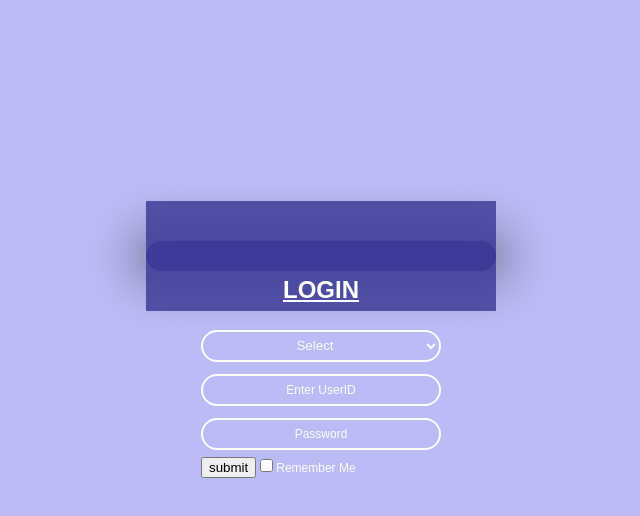
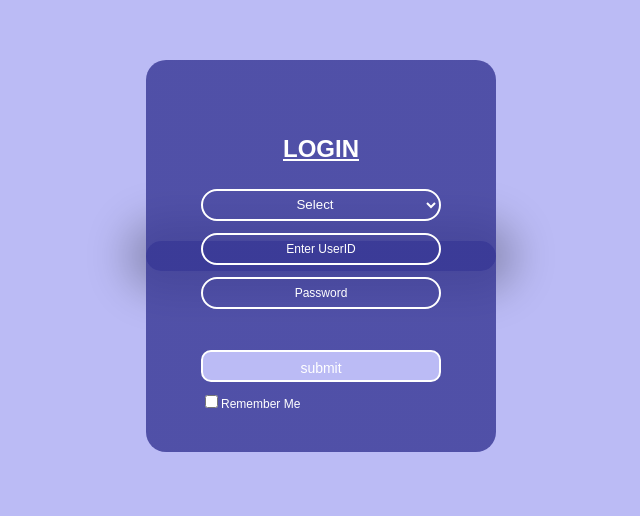
Before and after one commit to Siddhant1289/Product-Digital-Stamping, a React (Create React App) app: page /product in a window 1280 px wide. Shown: the part 144-660 px from the top of the page, without its empty margins (319-959 px from the left). Built offline with nearby package versions, Linux system fonts and the light colour scheme.

Commit message:
resolved manufacturer and shopkeeper css problems

```diff
--- a/src/Login.css
+++ b/src/Login.css
@@ -4,7 +4,6 @@
   font-family: sans-serif;
   background-color: rgb(187, 187, 245);
   color: #fff;
-  display: flex;
   align-items: center;
   justify-content: center;
 }
@@ -27,16 +26,15 @@
   position: relative;
   width: 100%;
   height: 100%;
-  transform-style: preserve-3d;
-  transition: transform 1s;
 }
 .card-front,
 .card-back {
   position: absolute;
   width: 100%;
-  height: 100%;
+  height: 392px;
   background-position: center;
   background-size: cover;
+  border-radius: 20px;
   background-image: linear-gradient(
     rgba(54, 54, 148, 0.8),
     rgba(54, 54, 148, 0.8)
@@ -82,7 +80,8 @@
   color: #fff;
   font-size: 12px;
 }
-button {
+.submit-btn {
+  position: relative;
   width: 100%;
   background: transparent;
   border: 2px solid #fff;
@@ -95,20 +94,6 @@ button {
   outline: none;
   color: #fff;
   cursor: pointer;
-}
-.submit-btn {
-  position: relative;
-}
-.submit-btn::after {
-  content: "\27a4";
-  color: rgba(54, 54, 148, 0.8);
-  line-height: 32px;
-  font-size: 14px;
-  height: 32px;
-  width: 32px;
-  border-radius: 50%;
-  background: #fff;
-  position: static;
 }
 
 span {
--- a/src/Login.js
+++ b/src/Login.js
@@ -29,7 +29,7 @@ class Login extends Component {
     return (
       <div>
         {this.state.isLog ? (
-          <div>
+          <div className="container">
             {/* <Manufacturer /> */}
             <Shopkeeper />
           </div>
@@ -69,10 +69,11 @@ class Login extends Component {
                         required
                       />
 
-                      {/* <button type="submit" className="submit-btn">
-                        Submit
-                      </button> */}
-                      <input type="submit" value="submit" />
+                      <input
+                        className="submit-btn"
+                        type="submit"
+                        value="submit"
+                      />
                       <input type="checkbox" />
                       <span>Remember Me</span>
                     </form>
--- a/src/Manufacturer.js
+++ b/src/Manufacturer.js
@@ -8,7 +8,7 @@ import { Generate_QR } from "./M_components/Generate_QR";
 class Manufacturer extends Component {
   render() {
     return (
-      <div className="container">
+      <div>
         <BrowserRouter>
           <Navbar />
           <Routes>
--- a/src/Shopkeeper.js
+++ b/src/Shopkeeper.js
@@ -7,7 +7,7 @@ import { Products_List } from "./S_components/Products_List";
 class Shopkeeper extends Component {
   render() {
     return (
-      <div className="container">
+      <div>
         <BrowserRouter>
           <Navbar />
           <Routes>
```
